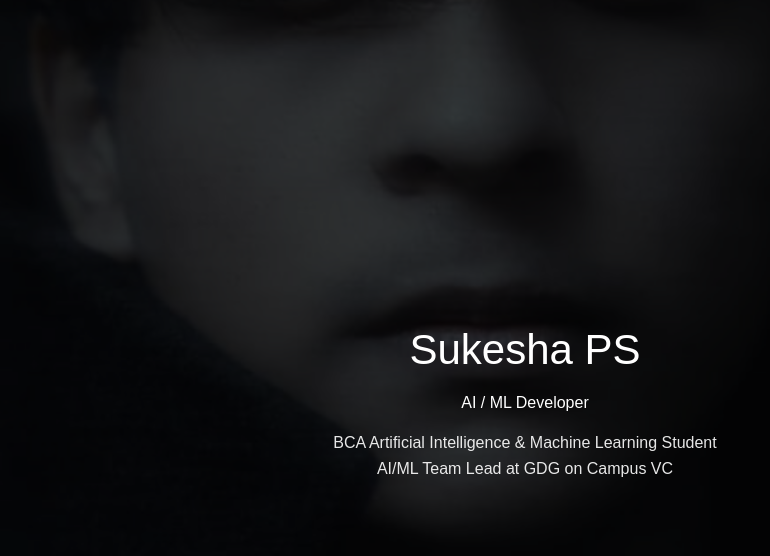
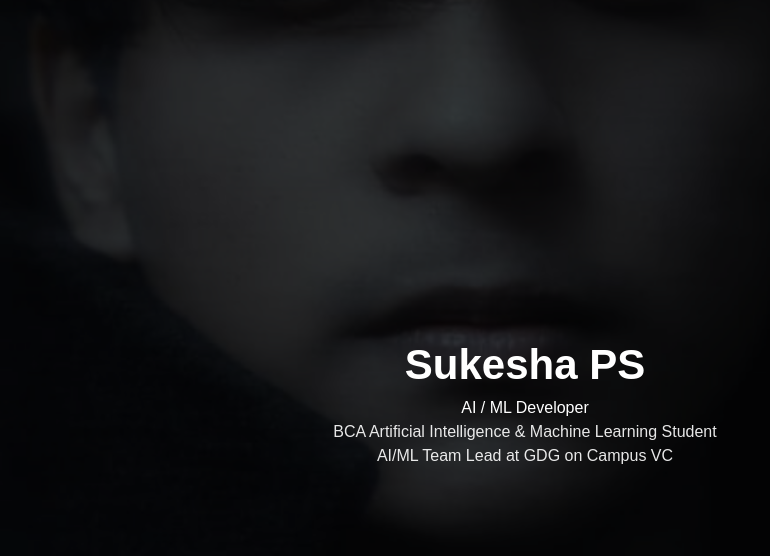
Before and after one commit to SukeshaPS701/portfolio, a Next.js app: page / in a window 1280 px wide. Shown: the top 556 px of the page, without its empty margins (115-885 px from the left). Built offline with nearby package versions, Linux system fonts and the light colour scheme.

Commit message:
Refactor page styles and content structure
Updated styles and structure for better readability and layout.

```diff
--- a/app/page.tsx
+++ b/app/page.tsx
@@ -4,18 +4,15 @@ export default function Home() {
       style={{
         height: "100vh",
         backgroundImage: "url('/profile.jpg')",
-        backgroundSize: "cover", // keep cinematic look
+        backgroundSize: "cover",
         backgroundPosition: "center",
         backgroundRepeat: "no-repeat",
+        position: "relative",
         display: "flex",
         alignItems: "center",
         justifyContent: "center",
-        color: "white",
-        textAlign: "center",
-        position: "relative",
       }}
     >
-      {/* Dark overlay for better readability */}
       <div
         style={{
           position: "absolute",
@@ -24,24 +21,20 @@ export default function Home() {
         }}
       />
 
-      {/* Content */}
       <div
         style={{
           position: "relative",
-          padding: "40px",
-          borderRadius: "12px",
-          maxWidth: "600px",
+          textAlign: "center",
+          color: "white",
+          padding: "30px",
+          borderRadius: "10px",
         }}
       >
-        <h1 style={{ fontSize: "42px", marginBottom: "10px" }}>
+        <h1 style={{ fontSize: "42px", fontWeight: "bold" }}>
           Sukesha PS
         </h1>
-
-        <h2 style={{ marginBottom: "15px", fontWeight: "400" }}>
-          AI / ML Developer
-        </h2>
-
-        <p style={{ lineHeight: "1.6", opacity: 0.9 }}>
+        <h2>AI / ML Developer</h2>
+        <p style={{ opacity: 0.9 }}>
           BCA Artificial Intelligence & Machine Learning Student <br />
           AI/ML Team Lead at GDG on Campus VC
         </p>
```
